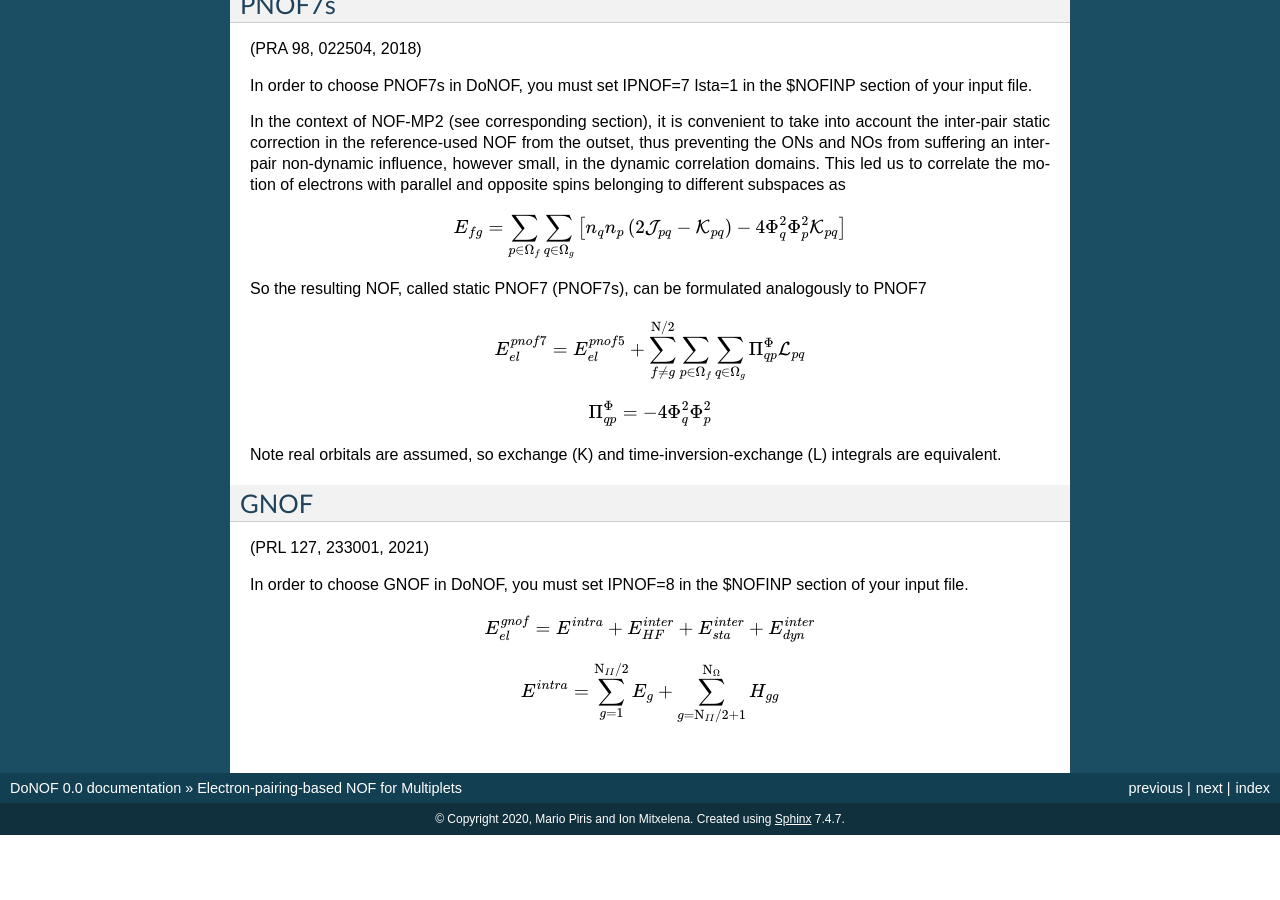
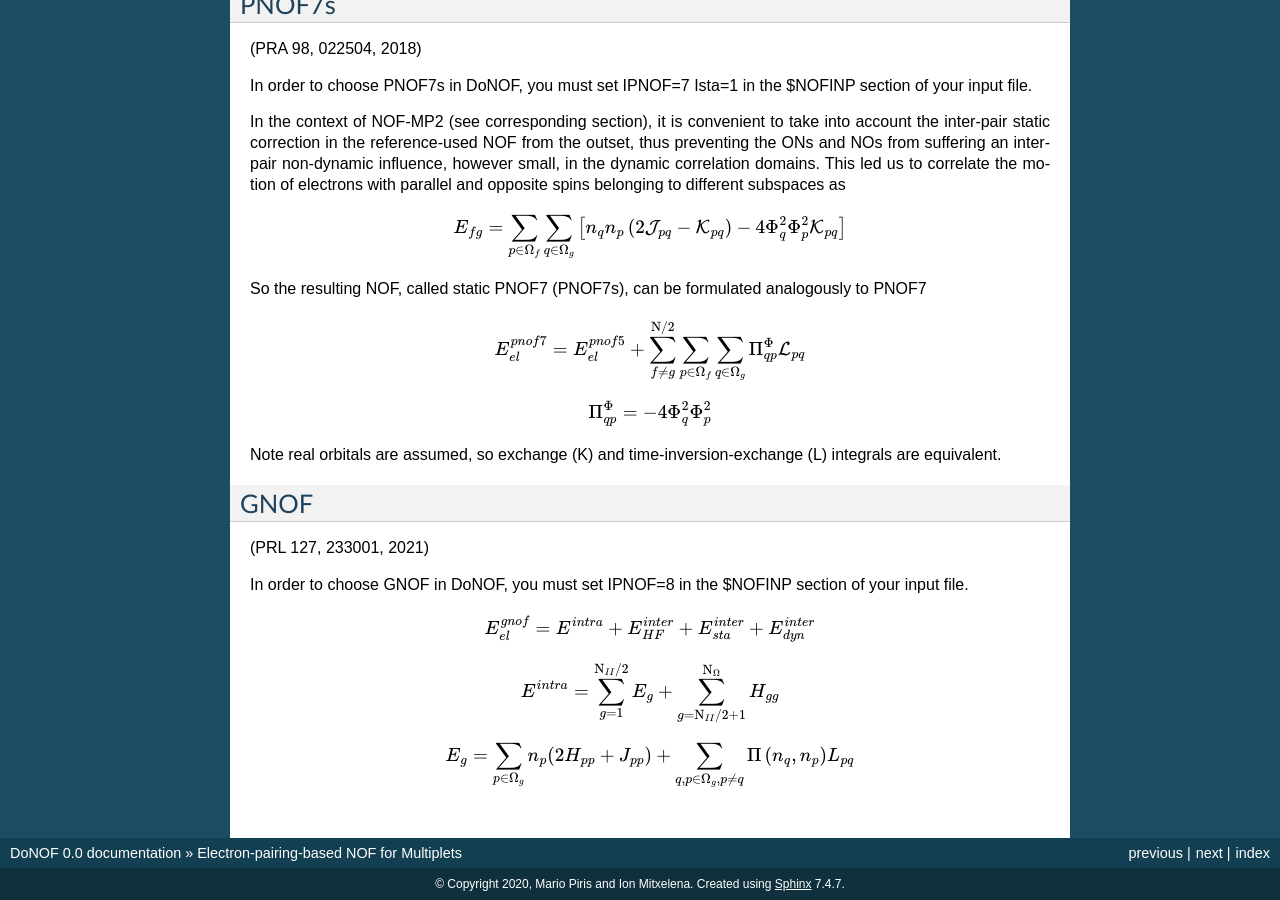
Before and after one commit to DoNOF/DoNOF-Documentation, a Sphinx documentation site: the page built from docs/PNOF57.rst, in a window 1280 px wide and 900 px high, scrolled down 2528 px. Built offline with Sphinx 7.4.7, drawn with Linux system fonts in a browser that asks for light colours; before the commit the page ends 3363 px from its top, so only the background shows below that.

Commit message:
Update PNOF57.rst

```diff
--- a/docs/PNOF57.rst
+++ b/docs/PNOF57.rst
@@ -154,3 +154,7 @@ In order to choose GNOF in DoNOF, you must set IPNOF=8 in the $NOFINP section of
 
     E^{intra} = {\displaystyle \sum\limits _{g=1}^{\mathrm{N}_{II} /2} E_g }
     +  {\displaystyle \sum\limits _{g=\mathrm{N}_{II} /2 + 1}^{\mathrm{N}_{\Omega}} H_{gg} }
+
+.. math::
+
+    E_g = \sum\limits _{p\in\Omega_g} n_p (2H_{pp}+J_{pp}) + \sum\limits _{q,p\in\Omega_g,p\neq q} \Pi \left( n_q,n_p \right) L_{pq}
```
